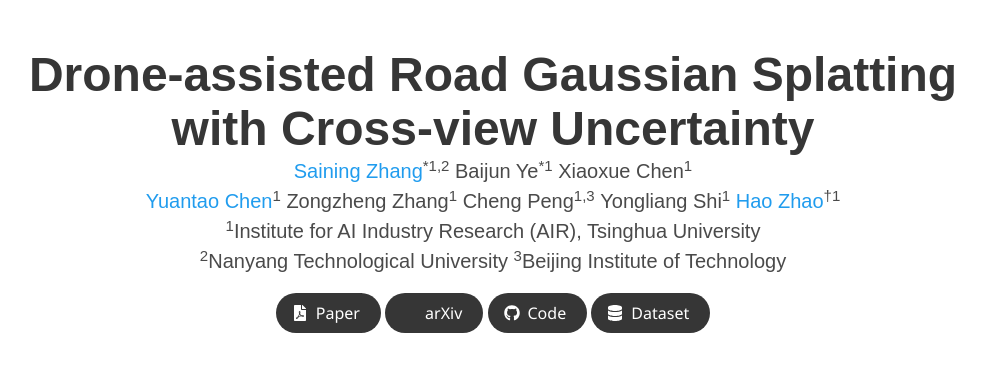
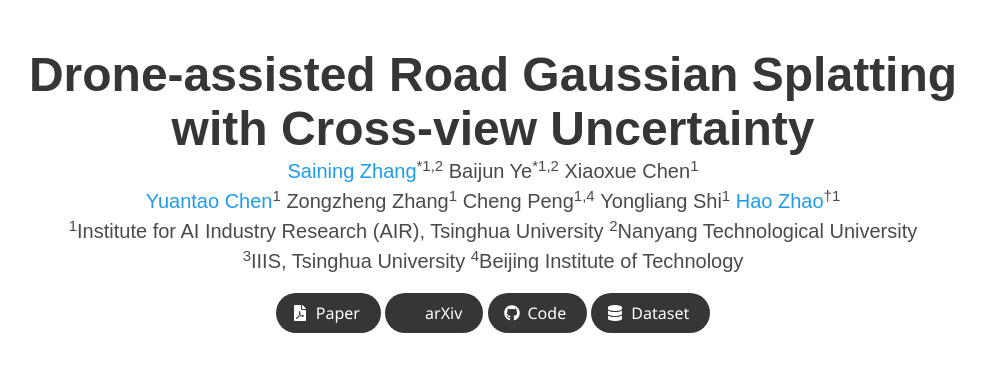
Before and after one commit to SainingZhang/SainingZhang.github.io, a Jekyll site: the page project/uc-gs/index.html, which Jekyll copies as it is, in a window 1280 px wide and 900 px high, cut to the strip 0-374 px from the top of the window. Shown: the whole strip, without its empty margins (147-1132 px from the left). Built offline with Jekyll 4.4.1, drawn with Linux system fonts in a browser that asks for light colours; nearby versions of some CDN libraries; some web fonts are replaced; library files that are not in the unit come from our copies; a style sheet for code colours, icons or effects is not loaded.

Commit message:
Update index.html

```diff
--- a/project/uc-gs/index.html
+++ b/project/uc-gs/index.html
@@ -79,7 +79,7 @@
             <span class="author-block">
               <a href="https://sainingzhang.github.io">Saining Zhang</a><sup>*1,2</sup></span>
             <span class="author-block">
-              Baijun Ye</a><sup>*1</sup></span>
+              Baijun Ye</a><sup>*1,2</sup></span>
             <span class="author-block">
               Xiaoxue Chen</a><sup>1</sup>
             </span>
@@ -91,7 +91,7 @@
               Zongzheng Zhang<sup>1</sup>
             </span>
             <span class="author-block">
-              Cheng Peng<sup>1,3</sup>
+              Cheng Peng<sup>1,4</sup>
             </span>
             <span class="author-block">
               Yongliang Shi<sup>1</sup>
@@ -103,9 +103,10 @@
 
           <div class="is-size-5 publication-authors">
             <span class="author-block"><sup>1</sup>Institute for AI Industry Research (AIR), Tsinghua University</span>
+            <span class="author-block"><sup>2</sup>Nanyang Technological University</span>
             <br>
-            <span class="author-block"><sup>2</sup>Nanyang Technological University</span>
-            <span class="author-block"><sup>3</sup>Beijing Institute of Technology</span>
+            <span class="author-block"><sup>3</sup>IIIS, Tsinghua University</span>
+            <span class="author-block"><sup>4</sup>Beijing Institute of Technology</span>
 
 
           </div>
```
